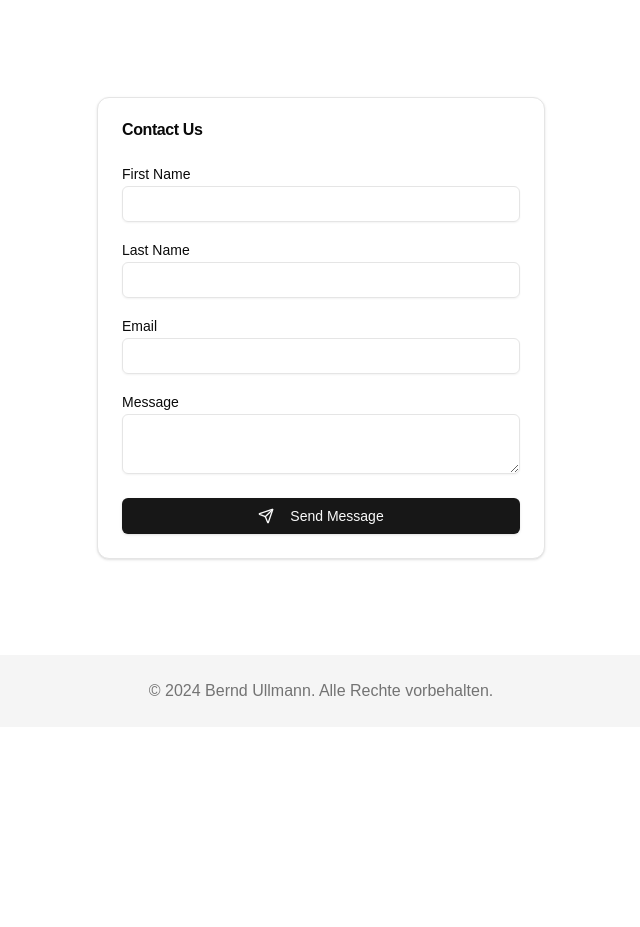
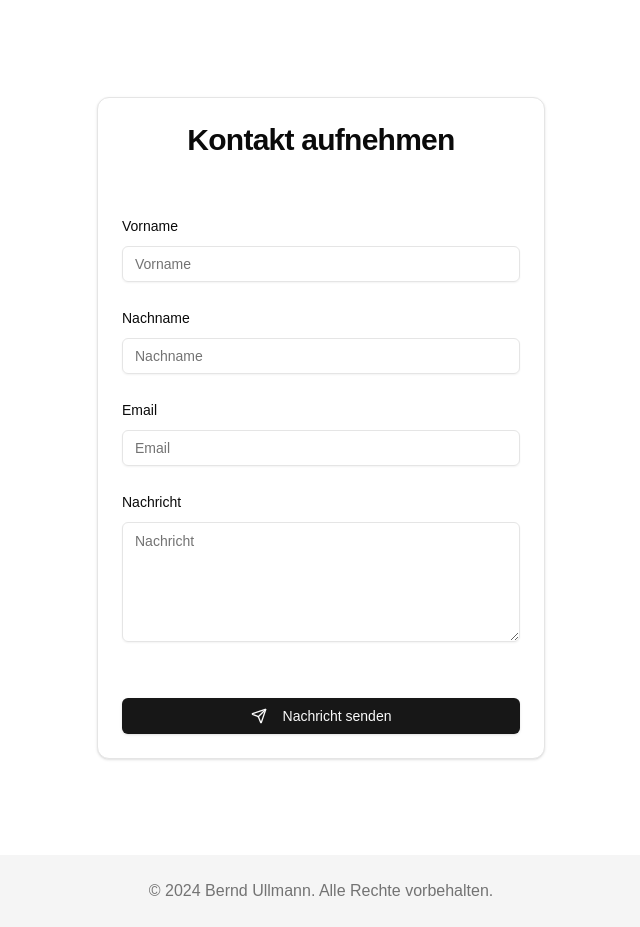
Before and after one commit to Boerndstone/portfolio-page-bernd, a Next.js app: page / in a window 1280 px wide. Shown: the part 1820-2747 px from the top of the page, without its empty margins (319-959 px from the left). Before the commit the page ends 2547 px from the top, so only its background shows below. Built offline with nearby package versions, Linux system fonts and the light colour scheme; no server answers.

Commit message:
sending email

```diff
--- a/components/features/contact-form.tsx
+++ b/components/features/contact-form.tsx
@@ -8,15 +8,26 @@ import {
   CardContent,
   CardFooter,
 } from "@/components/ui/card";
-import { Label } from "@/components/ui/label";
 import { Button } from "@/components/ui/button";
 import { Textarea } from "@/components/ui/textarea";
 import { zodResolver } from "@hookform/resolvers/zod";
 import { useForm } from "react-hook-form";
 import { z } from "zod";
+
+import {
+  Form,
+  FormControl,
+  FormField,
+  FormItem,
+  FormLabel,
+  FormMessage,
+} from "@/components/ui/form";
 import { Input } from "@/components/ui/input";
+
 import { Send } from "lucide-react";
+
 import { formSchema } from "@/lib/schema";
+import { send } from "@/lib/email";
 
 export function ContactForm() {
   const form = useForm<z.infer<typeof formSchema>>({
@@ -29,56 +40,97 @@ export function ContactForm() {
     },
   });
 
-  async function onSubmit(values: z.infer<typeof formSchema>) {
-    try {
-      const response = await fetch("/api/contact", {
-        method: "POST",
-        headers: {
-          "Content-Type": "application/json",
-        },
-        body: JSON.stringify(values),
-      });
-
-      if (!response.ok) {
-        throw new Error("Network response was not ok");
-      }
-
-      console.log("Message sent successfully:", values);
-    } catch (error) {
-      console.error("Error sending message:", error);
-    }
+  function onSubmit(values: z.infer<typeof formSchema>) {
+    // Do something with the form values.
+    // ✅ This will be type-safe and validated.
+    send(values);
+    console.log(values);
   }
 
   return (
     <Card className="max-w-md mx-auto">
       <CardHeader>
-        <CardTitle>Contact Us</CardTitle>
+        <CardTitle className="text-3xl font-bold mb-8 text-center">
+          Kontakt aufnehmen
+        </CardTitle>
       </CardHeader>
-      <form onSubmit={form.handleSubmit(onSubmit)}>
-        <CardContent className="space-y-4">
-          <div>
-            <Label htmlFor="firstname">First Name</Label>
-            <Input id="firstname" {...form.register("firstname")} />
+
+      <Form {...form}>
+        <form onSubmit={form.handleSubmit(onSubmit)} className="space-y-8">
+          <CardContent className="flex flex-col gap-6">
+            <div className="group/field grid gap-2">
+              <FormField
+                control={form.control}
+                name="firstname"
+                render={({ field }) => (
+                  <FormItem>
+                    <FormLabel>Vorname</FormLabel>
+                    <FormControl>
+                      <Input placeholder="Vorname" {...field} />
+                    </FormControl>
+                    <FormMessage />
+                  </FormItem>
+                )}
+              />
             </div>
-          <div>
-            <Label htmlFor="lastname">Last Name</Label>
-            <Input id="lastname" {...form.register("lastname")} />
+            <div className="group/field grid gap-2">
+              <FormField
+                control={form.control}
+                name="lastname"
+                render={({ field }) => (
+                  <FormItem>
+                    <FormLabel>Nachname</FormLabel>
+                    <FormControl>
+                      <Input placeholder="Nachname" {...field} />
+                    </FormControl>
+                    <FormMessage />
+                  </FormItem>
+                )}
+              />
             </div>
-          <div>
-            <Label htmlFor="email">Email</Label>
-            <Input id="email" type="email" {...form.register("email")} />
+            <div className="group/field grid gap-2">
+              <FormField
+                control={form.control}
+                name="email"
+                render={({ field }) => (
+                  <FormItem>
+                    <FormLabel>Email</FormLabel>
+                    <FormControl>
+                      <Input placeholder="Email" {...field} />
+                    </FormControl>
+                    <FormMessage />
+                  </FormItem>
+                )}
+              />
             </div>
-          <div>
-            <Label htmlFor="message">Message</Label>
-            <Textarea id="message" {...form.register("message")} />
+            <div className="group/field grid gap-2">
+              <FormField
+                control={form.control}
+                name="message"
+                render={({ field }) => (
+                  <FormItem>
+                    <FormLabel>Nachricht</FormLabel>
+                    <FormControl>
+                      <Textarea
+                        id="message"
+                        className="min-h-[120px]"
+                        placeholder="Nachricht"
+                        {...field}
+                      />
+                    </FormControl>
+                    <FormMessage />
+                  </FormItem>
+                )}
+              />
             </div>
           </CardContent>
           <CardFooter>
             <Button type="submit" className="w-full">
-            <Send className="mr-2 h-4 w-4" /> Send Message
+              <Send className="mr-2 h-4 w-4" /> Nachricht senden
             </Button>
           </CardFooter>
         </form>
+      </Form>
     </Card>
   );
 }
```
Lines whose indentation alone changed are shown as unchanged.
